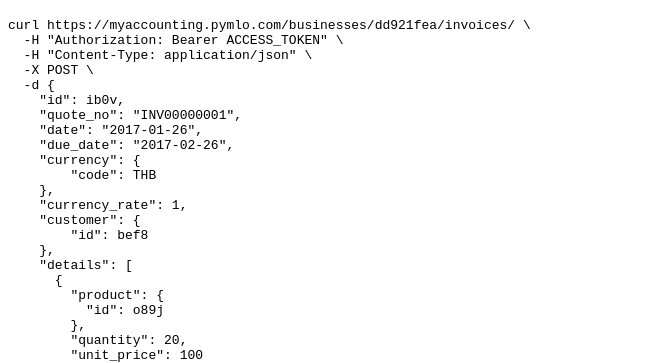
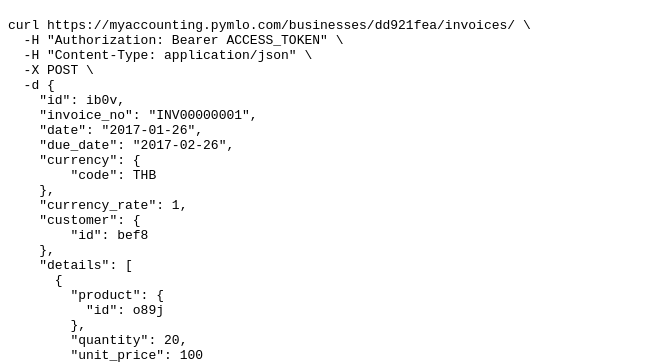
Before and after one commit to pymloaccounting/pymloaccounting.github.io, a Jekyll site: the page built from _posts/2017-01-26-Invoice-Endpoints.md, in a window 1280 px wide and 900 px high, scrolled down 2810 px. Shown: the part 242-605 px from the top of the window, without its empty margins (0-646 px from the left). Built offline with Jekyll 4.4.1, drawn with Linux system fonts in a browser that asks for light colours; nearby versions of some CDN libraries; some of the changed text lies outside the part shown.

Commit message:
Update 2017-01-26-Invoice-Endpoints.md

```diff
--- a/_posts/2017-01-26-Invoice-Endpoints.md
+++ b/_posts/2017-01-26-Invoice-Endpoints.md
@@ -158,7 +158,7 @@ curl https://myaccounting.pymlo.com/businesses/dd921fea/invoices/ \
   -X POST \
   -d {
     "id": ib0v,
-    "quote_no": "INV00000001",
+    "invoice_no": "INV00000001",
     "date": "2017-01-26",
     "due_date": "2017-02-26",
     "currency": {
```
Also changed, not shown: other parts of _posts/2017-01-26-Invoice-Endpoints.md (+1 -1 lines).
